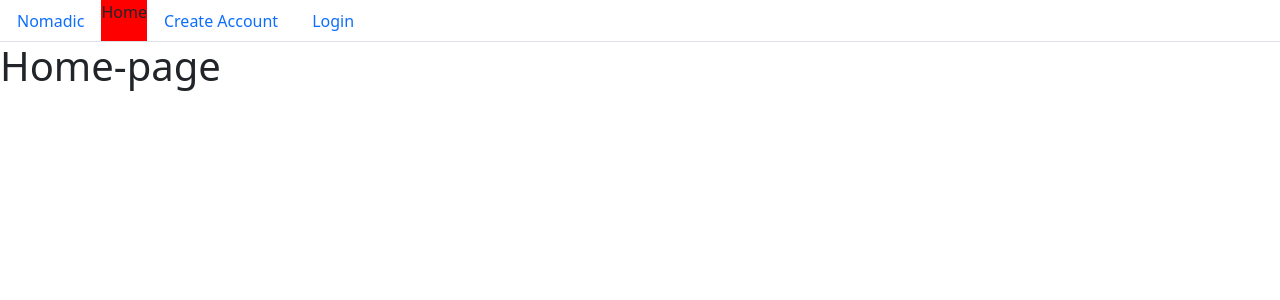
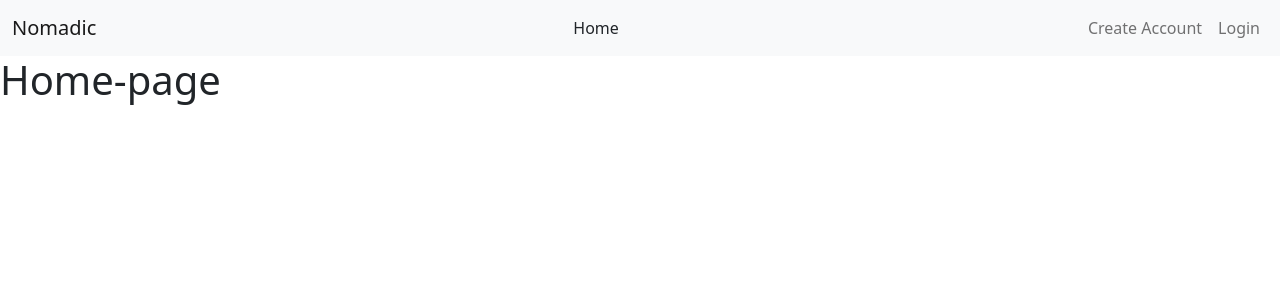
Before and after one commit to Tosin0814/Nomadic, a Django app: page / in a window 1280 px wide. Shown: the top 300 px of the page. Run offline with Django 4.2, Linux system fonts and the light colour scheme.

Commit message:
fix nav-bar

```diff
--- a/main_app/static/css/style.css
+++ b/main_app/static/css/style.css
@@ -12,8 +12,3 @@ body {
     padding-top: 0;
     text-align: right;
   }
-
-  .title {
-    text-align: center;
-    background-color: red;
-  }
--- a/main_app/templates/base.html
+++ b/main_app/templates/base.html
@@ -13,17 +13,21 @@
 <body>
 
     <header>
-        <nav>
-            <ul class="nav nav-tabs">
-                <li class="nav-item">
-                    <a class="nav-link" aria-current="page" href="#">Nomadic</a> </li>
+        <nav class="navbar navbar-expand-sm bg-light">
+            <div class="container-fluid">
+                <a class="navbar-brand" href="#">Nomadic</a>
+
+                <ul class="navbar-nav justify-content-end">
                     {% block title %}
 
                     {% endblock %}
+                </ul>
 
+                <div class="navbar-nav justify-content-end">
+                    <ul class="navbar-nav">
                         {% if user.is_authenticated %}
                             {% if profile_id %}
-                        <li class="nav-item"><a class="nav-link" href="#">My Profile</a></li>
+                                <li class="nav-item active"><a class="nav-link" href="#">My Profile</a></li>
                             {% else %}
                                 <li class="nav-item"><a class="nav-link" href="#">My Reservation</a></li>
                             {% endif %}
@@ -33,8 +37,10 @@
                             <li class="nav-item"><a class="nav-link" href="#">Login</a></li>
                         {% endif %}
                     </ul>
+                </div>
+            </div>
+
         </nav>
-
     </header>
 
     <main>
--- a/main_app/templates/property/index.html
+++ b/main_app/templates/property/index.html
@@ -1,7 +1,7 @@
 {% extends 'base.html' %}
 
 {% block title%}
-<li class="nav-item title">Home</li>
+<li class="nav-item">Home</li>
 {% endblock %}
 
 {% block content %}
```
Lines whose indentation alone changed are shown as unchanged.
